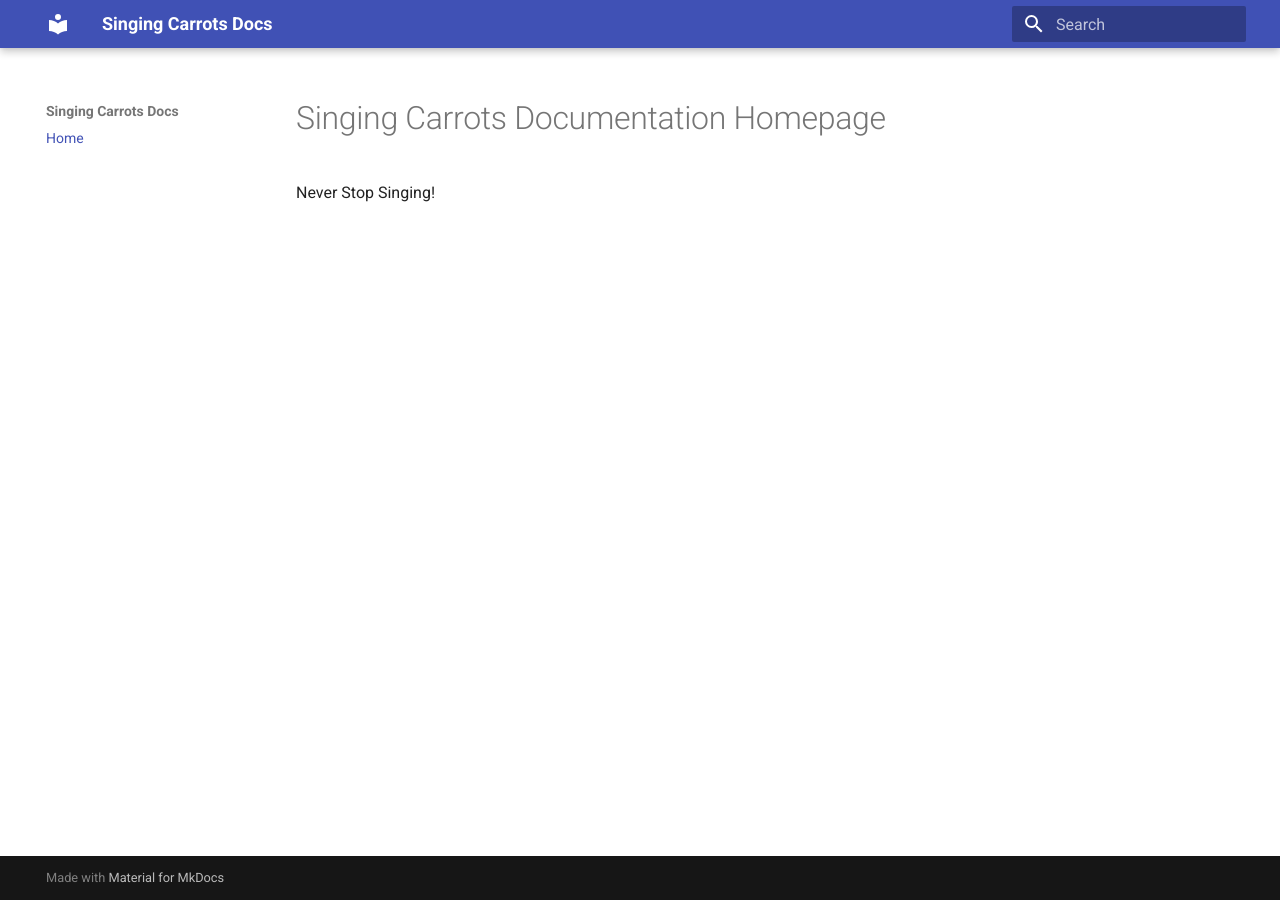
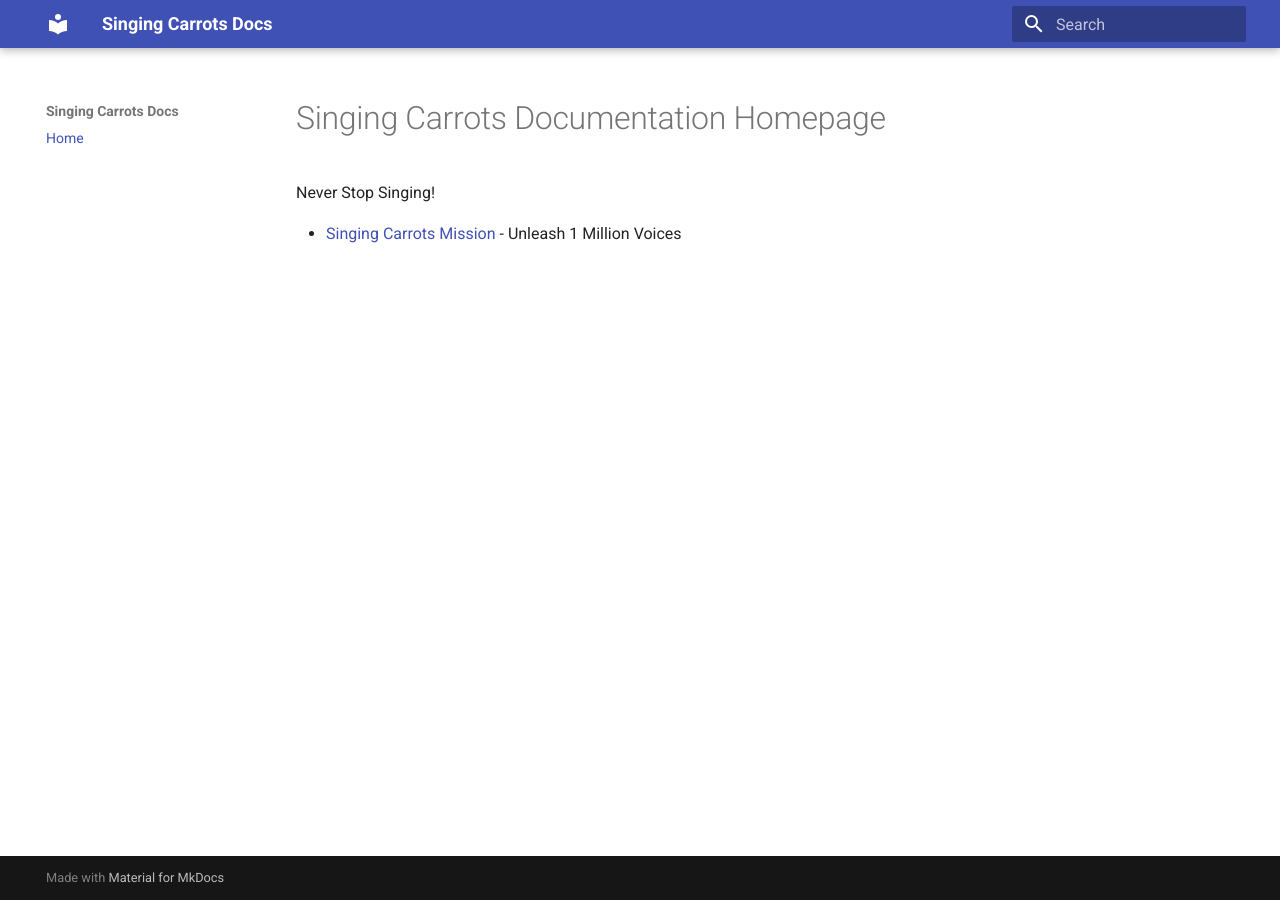
Before and after one commit to singingcarrots/docs, an MkDocs documentation site: the page built from docs/index.md, in a window 1280 px wide. Built offline with MkDocs 1.6.1 and Material for MkDocs 9.7.7, drawn with Linux system fonts in a browser that asks for light colours.

Commit message:
Update Pages “index”

```diff
--- a/docs/index.md
+++ b/docs/index.md
@@ -1,3 +1,9 @@
+---
+title: Singing Carrots Documentation Index
+description: Singing Carrots Documentation Index
+---
 # Singing Carrots Documentation Homepage
 
 Never Stop Singing!
+
+* [Singing Carrots Mission](/singing-carrots-mission-page) - Unleash 1 Million Voices
```
